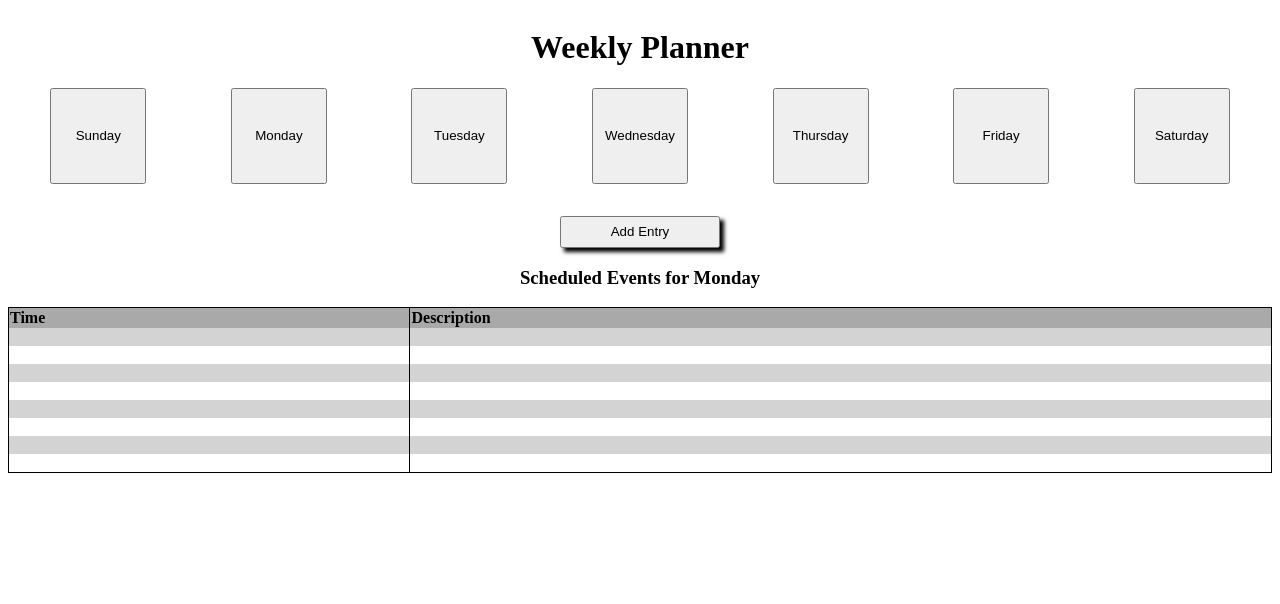
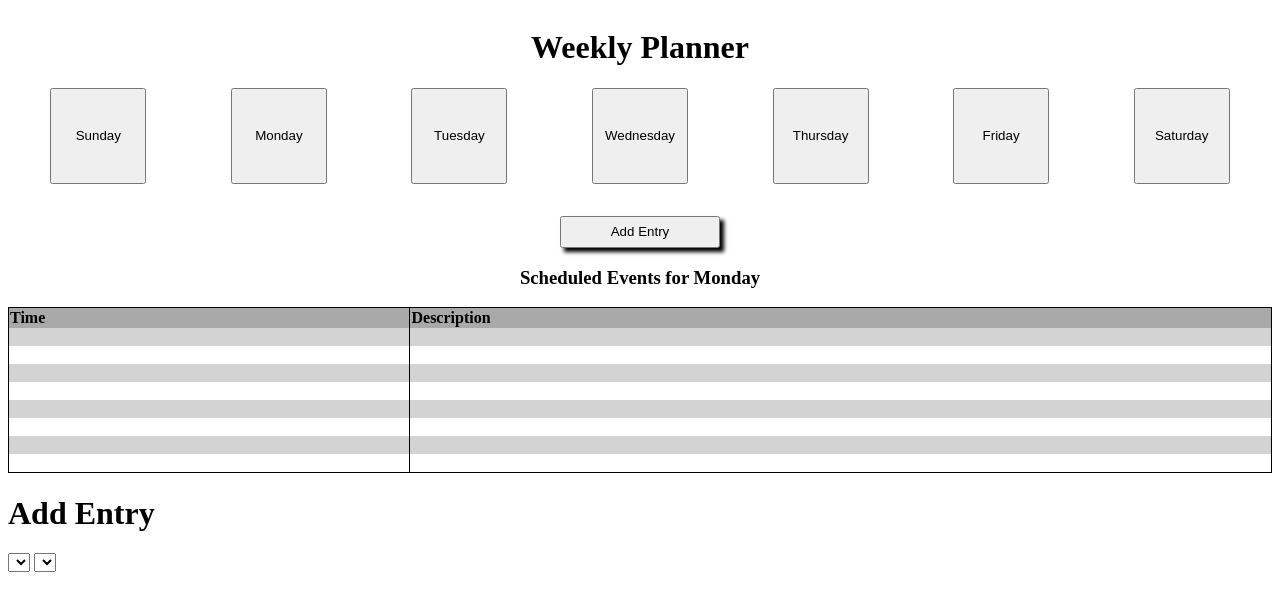
Before and after one commit to henryrding/week-planner, a website: page index.html in a window 1280 px wide. Drawn offline with Linux system fonts and the light colour scheme.

Commit message:
styled buttons and started overlay form.

```diff
--- a/index.html
+++ b/index.html
@@ -90,6 +90,15 @@
         </tbody>
       </table>
     </div>
+    <div id="overlay" class="row">
+      <div class="column-full popup">
+        <h1>Add Entry</h1>
+        <div class="dropdown">
+          <select name="time" id="time"></select>
+          <select name="date" id="date"></select>
+        </div>
+      </div>
+    </div>
   </div>
   <script src="main.js"></script>
 </body>
```
